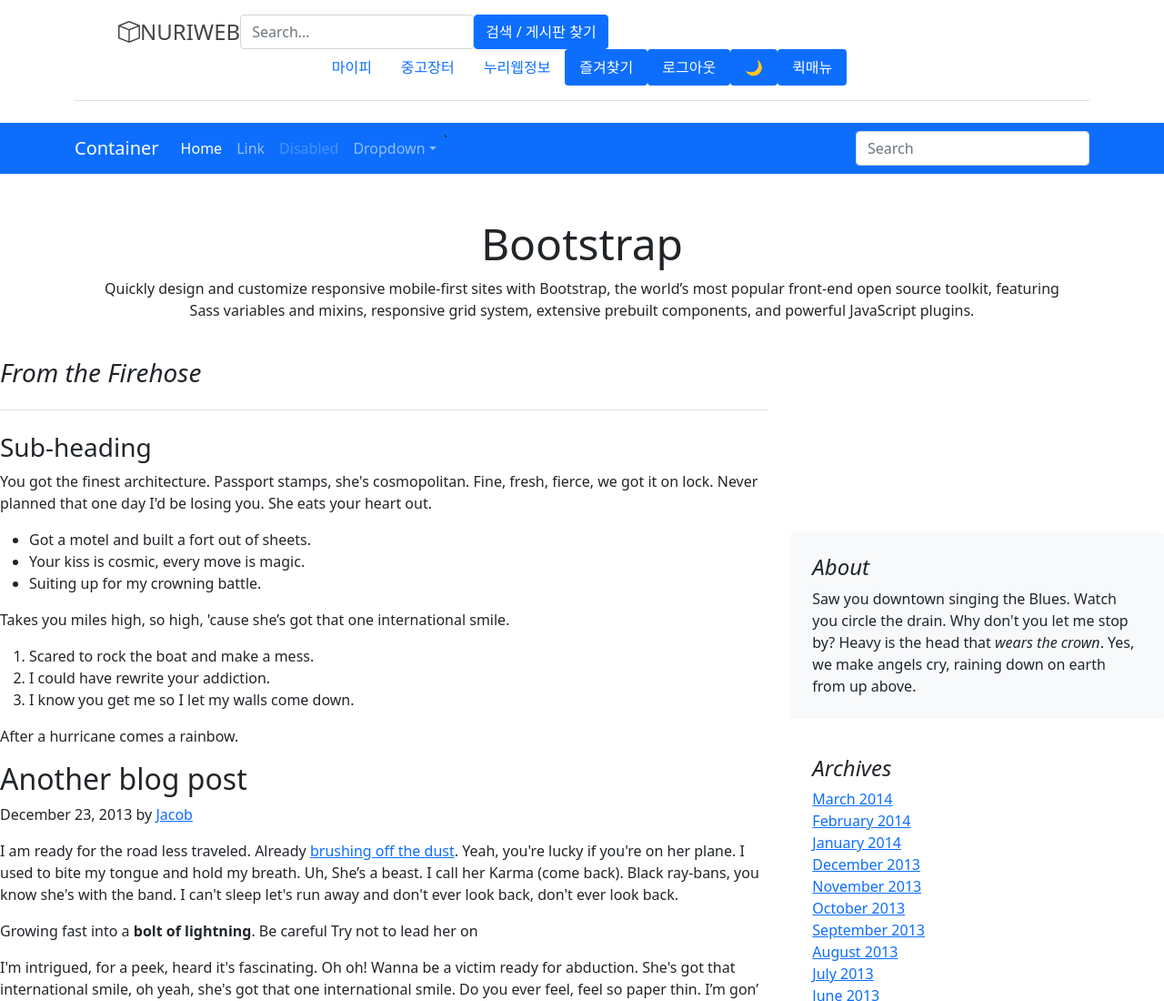
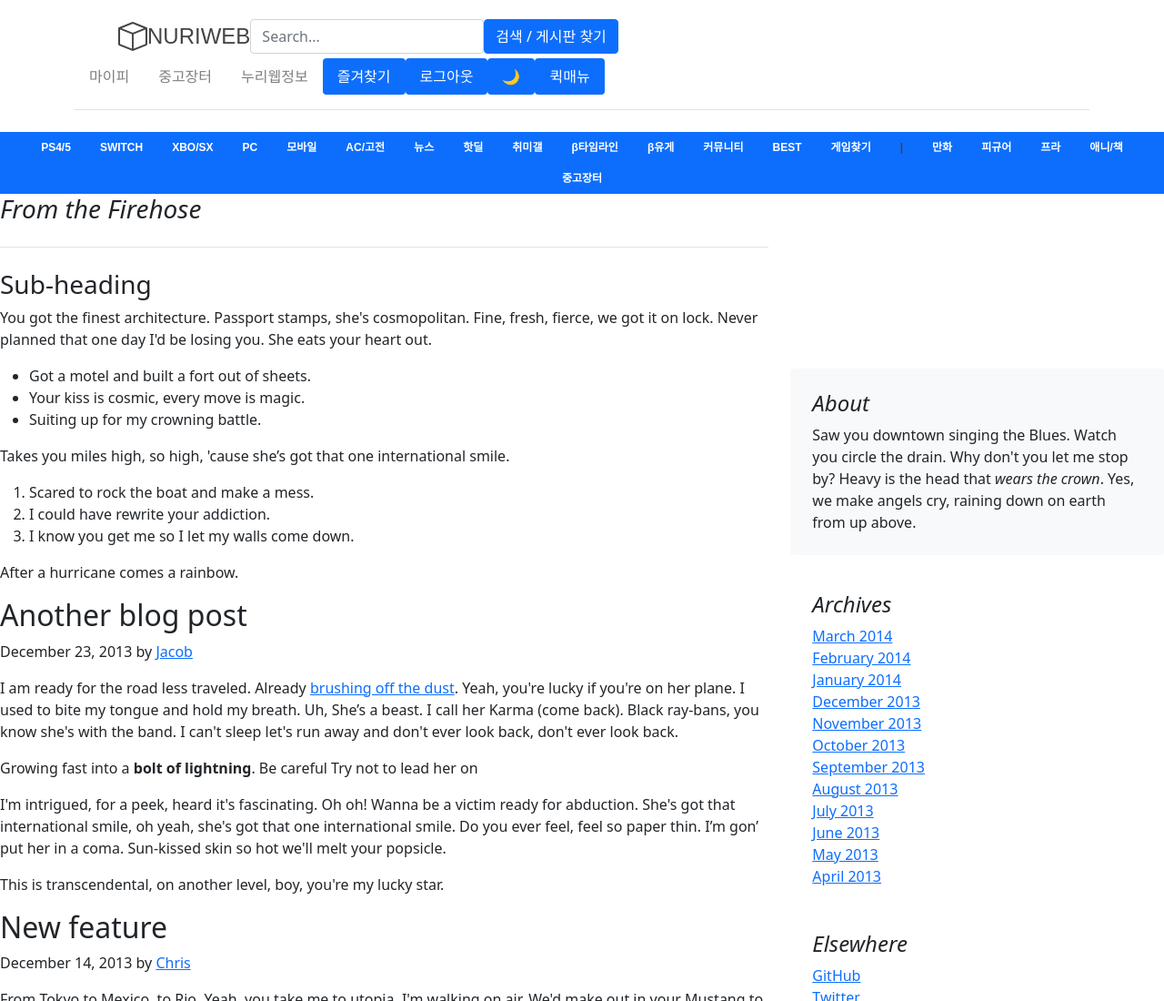
Before and after one commit to DragooCho/Game_information_website, a website: page index.html in a window 1280 px wide. Shown: the top 1100 px of the page at 91% size. Drawn offline with nearby package versions, Linux system fonts and the light colour scheme.

Commit message:
main work

```diff
--- a/index.html
+++ b/index.html
@@ -10,11 +10,11 @@
 </head>
 <body>
     <div class="container">
-        <header class="d-flex flex-wrap justify-content-center py-3 mb-4 border-bottom">
+        <header class="d-flex flex-wrap justify-content-center align-items-center py-3 mb-4 border-bottom">
           <a href="/" class="d-flex align-items-center mb-3 mb-md-0 me-md-auto text-dark text-decoration-none">
             <svg class="bi me-2" width="40" height="32"><use xlink:href="#bootstrap"></use></svg>
-            <i class="bi bi-box cfs-2 "></i>
-            <span class="fs-4">NURIWEB</span>
+            <i class="bi bi-box cfs-6"></i>
+            <span class="fs-4 NURIWEB text-black-100">NURIWEB</span>
 
             <form class="">
                 <input type="search" class="form-control form-control-dark" placeholder="Search...">
@@ -22,10 +22,10 @@
             <button class="btn btn-primary" type="submit">검색 / 게시판 찾기</button>
           </a>
 
-          <ul class="nav nav-pills">
-            <li class="nav-item"><a href="#" class="nav-link">마이피</a></li>
-            <li class="nav-item"><a href="#" class="nav-link">중고장터</a></li>
-            <li class="nav-item"><a href="#" class="nav-link">누리웹정보</a></li>
+          <ul class="nav nav-pills mb-3 mb-md-0 me-md-auto">
+            <li class="nav-item"><a href="#" class="nav-link text-black-50">마이피</a></li>
+            <li class="nav-item"><a href="#" class="nav-link text-black-50">중고장터</a></li>
+            <li class="nav-item"><a href="#" class="nav-link text-black-50">누리웹정보</a></li>
             <li class="nav-item"><a href="#" class="nav-link active btn-outline-primary">즐겨찾기</a></li>
             <li class="nav-item"><a href="#" class="nav-link active">로그아웃</a></li>
             <li class="nav-item"><a href="#" class="nav-link active">🌙</a></li>
@@ -33,52 +33,68 @@
           </ul>
         </header>
     </div>
-    <nav class="navbar navbar-expand-lg navbar-dark bg-primary" aria-label="Eighth navbar example">
-        <div class="container-xl">
-          <a class="navbar-brand" href="#">Container</a>
-          <button class="navbar-toggler" type="button" data-bs-toggle="collapse" data-bs-target="#navbarsExample07" aria-controls="navbarsExample07" aria-expanded="false" aria-label="Toggle navigation">
-            <span class="navbar-toggler-icon"></span>
-          </button>
-
-          <div class="collapse navbar-collapse" id="navbarsExample07">
-            <ul class="navbar-nav me-auto mb-2 mb-lg-0">
+    <ul class="nav justify-content-center fw-bold cfs-3n headerNav bg-primary">
         <li class="nav-item">
-                <a class="nav-link active" aria-current="page" href="#">Home</a>
+          <a class="nav-link active" aria-current="page" href="#">PS4/5</a>
         </li>
         <li class="nav-item">
-                <a class="nav-link" href="#">Link</a>
+          <a class="nav-link" href="#">SWITCH</a>
         </li>
         <li class="nav-item">
-                <a class="nav-link disabled" href="#" tabindex="-1" aria-disabled="true">Disabled</a>
+          <a class="nav-link" href="#">XBO/SX</a>
         </li>
-              <li class="nav-item dropdown">
-                <a class="nav-link dropdown-toggle" href="#" id="dropdown07" data-bs-toggle="dropdown" aria-expanded="false">Dropdown</a>
-                <ul class="dropdown-menu" aria-labelledby="dropdown07">
-                  <li><a class="dropdown-item" href="#">Action</a></li>
-                  <li><a class="dropdown-item" href="#">Another action</a></li>
-                  <li><a class="dropdown-item" href="#">Something else here</a></li>
+        <li class="nav-item">
+          <a class="nav-link " href="#" tabindex="-1" aria-disabled="true">PC</a>
+        </li>
+        <li class="nav-item">
+          <a class="nav-link active" aria-current="page" href="#">모바일</a>
+        </li>
+        <li class="nav-item">
+          <a class="nav-link" href="#">AC/고전</a>
+        </li>
+        <li class="nav-item">
+          <a class="nav-link" href="#">뉴스</a>
+        </li>
+        <li class="nav-item">
+          <a class="nav-link " href="#" tabindex="-1" aria-disabled="true">핫딜</a>
+        </li>
+        <li class="nav-item">
+          <a class="nav-link active" aria-current="page" href="#">취미갤</a>
+        </li>
+        <li class="nav-item">
+          <a class="nav-link" href="#">β타임라인</a>
+        </li>
+        <li class="nav-item">
+          <a class="nav-link" href="#">β유게</a>
+        </li>
+        <li class="nav-item">
+          <a class="nav-link " href="#" tabindex="-1" aria-disabled="true">커뮤니티</a>
+        </li>
+        <li class="nav-item">
+          <a class="nav-link active" aria-current="page" href="#">BEST</a>
+        </li>
+        <li class="nav-item">
+          <a class="nav-link" href="#">게임찾기</a>
+        </li>
+        <li class="nav-item">
+          <a class="nav-link text-dark" href="#">|</a>
+        </li>
+        <li class="nav-item">
+          <a class="nav-link " href="#" tabindex="-1" aria-disabled="true">만화</a>
+        </li>
+        <li class="nav-item">
+          <a class="nav-link active" aria-current="page" href="#">피규어</a>
+        </li>
+        <li class="nav-item">
+          <a class="nav-link" href="#">프라</a>
+        </li>
+        <li class="nav-item">
+          <a class="nav-link" href="#">애니/책</a>
+        </li>
+        <li class="nav-item">
+          <a class="nav-link " href="#" tabindex="-1" aria-disabled="true">중고장터</a>
+        </li>
     </ul>
-              </li>`
-            </ul>
-            <form>
-              <input class="form-control" type="text" placeholder="Search" aria-label="Search">
-            </form>
-          </div>
-        </div>
-    </nav>
-
-
-
-    <section class="container">
-        <div class="p-3 pt-md-5 pb-md-4 text-center">
-            <h2 class="cfs-5">Bootstrap</h2>
-            <p>Quickly design and customize responsive mobile-first sites with Bootstrap,
-                the world’s most popular front-end open source toolkit,
-                featuring Sass variables and mixins, responsive grid system,
-                extensive prebuilt components, and powerful JavaScript plugins.</p>
-        </div>
-
-    </section>
 
     <main class="row d-flex flex-column align-items-center flex-md-row">
         <div class="col-md-8">
@@ -86,10 +102,7 @@
             From the Firehose
           </h3>
 
-
-
           <article class="blog-post">
-
             <h3>Sub-heading</h3>
             <p>You got the finest architecture. Passport stamps, she's cosmopolitan. Fine, fresh, fierce, we got it on lock. Never planned that one day I'd be losing you. She eats your heart out.</p>
             <ul>
--- a/scss/_style.scss
+++ b/scss/_style.scss
@@ -5,6 +5,10 @@
 header * {
 }
 
-nav a {
-  text-decoration: none;
+.headerNav {
+  font-family: Arial;
 }
+
+.NURIWEB {
+  font-family: fantasy;
+}
--- a/scss/_utilities.scss
+++ b/scss/_utilities.scss
@@ -5,12 +5,14 @@
       property: font-size,
       class: cfs,
       values: (
-        0: 0.5rem,
-        1: 1rem,
-        2: 1.5rem,
-        3: 2rem,
-        4: 2.5rem,
-        5: 3rem,
+        2: 0.5rem,
+        3: 0.7rem,
+        3n: 12px,
+        4: 1rem,
+        5: 1.5rem,
+        6: 2rem,
+        7: 2.5rem,
+        8: 3rem,
       ),
     ),
   ),
--- a/scss/_variables.scss
+++ b/scss/_variables.scss
@@ -1 +1,3 @@
 $dark: #444444;
+$nav-link-color: #fff;
+$nav-link-hover-color: #6edff6;
```
Also changed, not shown: css/main.css. Lines whose indentation alone changed are shown as unchanged.
